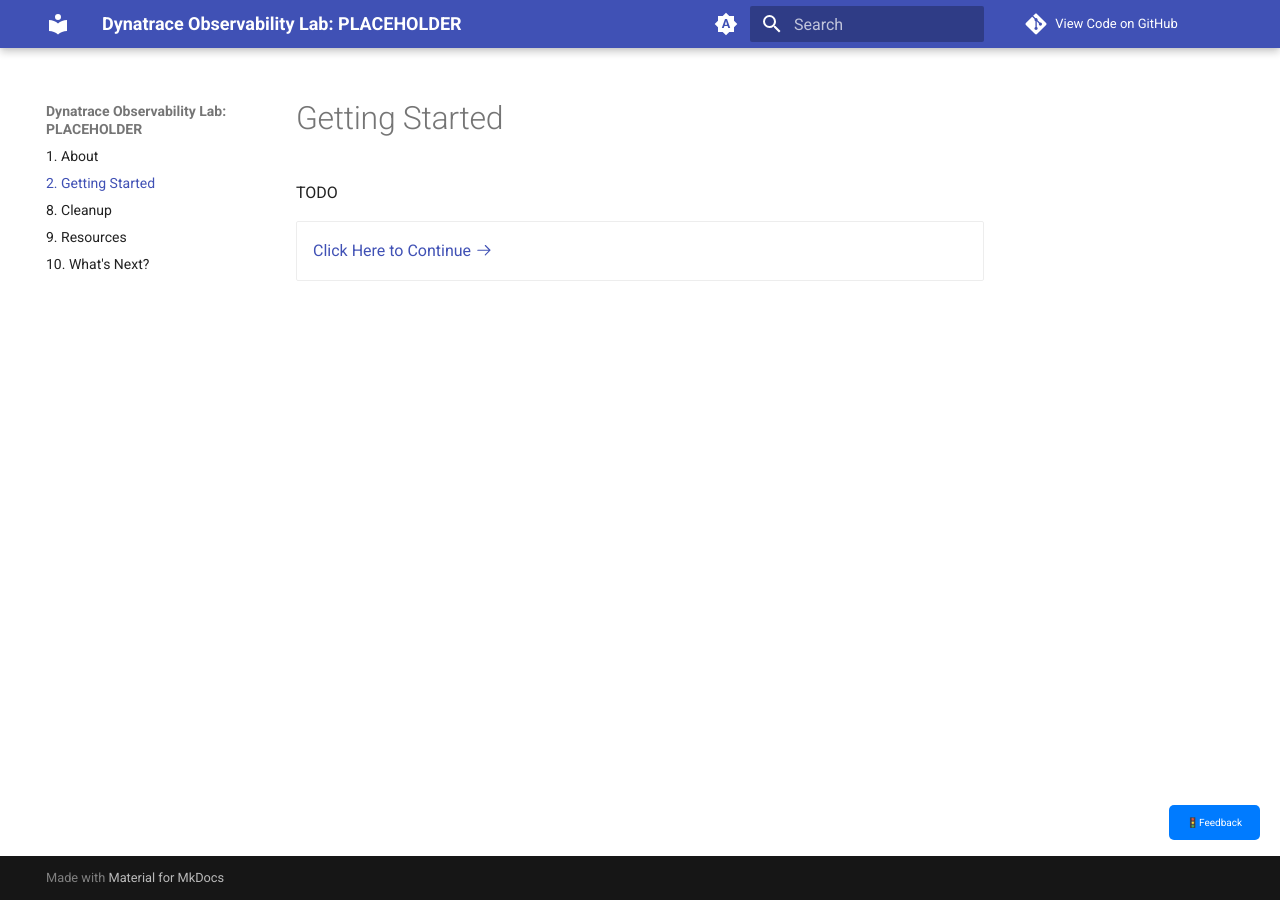
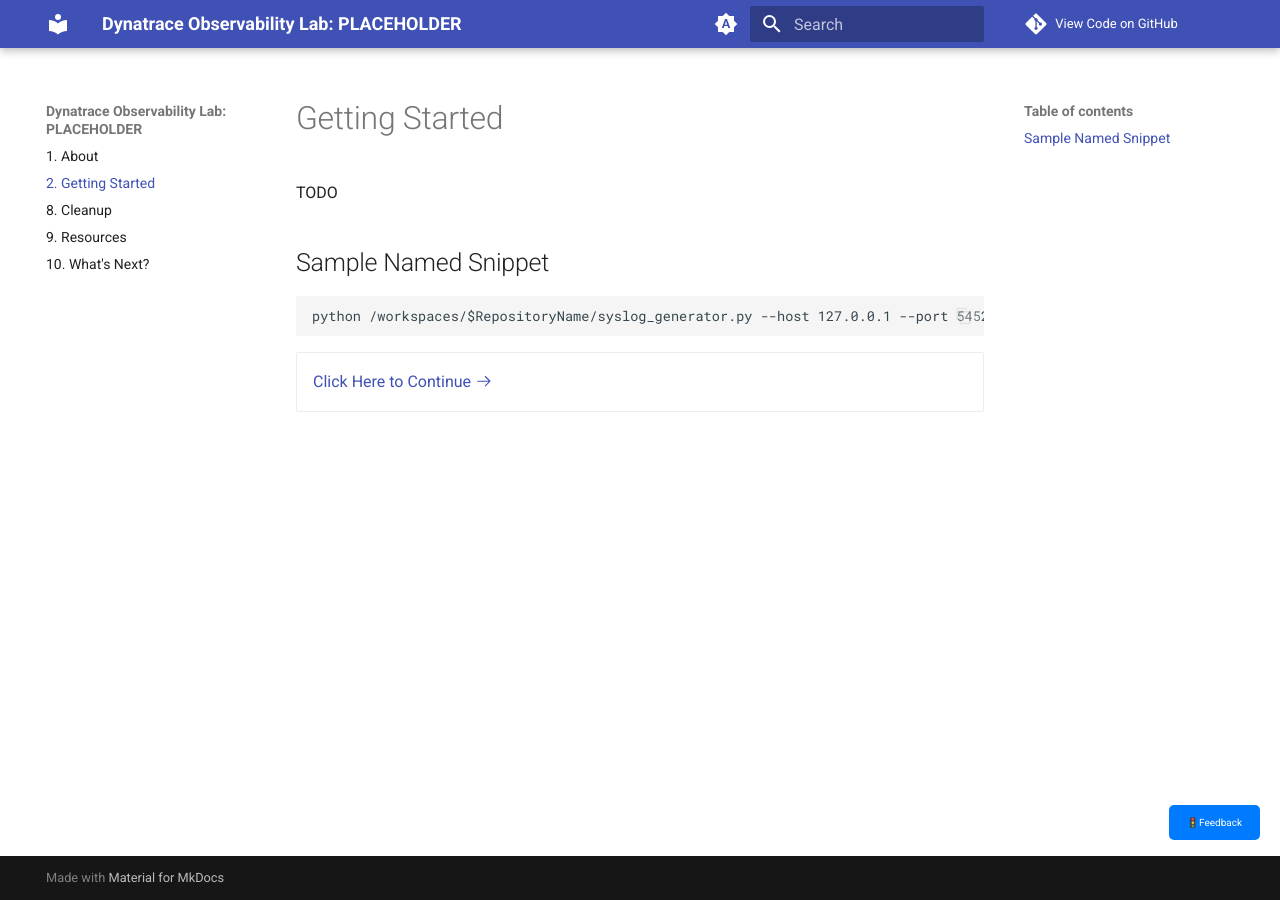
Before and after one commit to Dynatrace/demo-kubernetes-template, an MkDocs documentation site: the page built from docs/getting-started.md, in a window 1280 px wide. Built offline with MkDocs 1.6.1 and Material for MkDocs 9.7.7, drawn with Linux system fonts in a browser that asks for light colours; comment, search, counter and statistics services are not loaded.

Commit message:
Update getting-started.md

````diff
--- a/docs/getting-started.md
+++ b/docs/getting-started.md
@@ -4,6 +4,11 @@
 
 TODO
 
+## Sample Named Snippet
+``` {"name": "send log to collector"}
+python /workspaces/$RepositoryName/syslog_generator.py --host 127.0.0.1 --port 54526 --file /workspaces/$RepositoryName/sample_log_lines.log --count 1
+```
+
 <div class="grid cards" markdown>
 - [Click Here to Continue :octicons-arrow-right-24:](PLACEHOLDER.md)
 </div>
````
